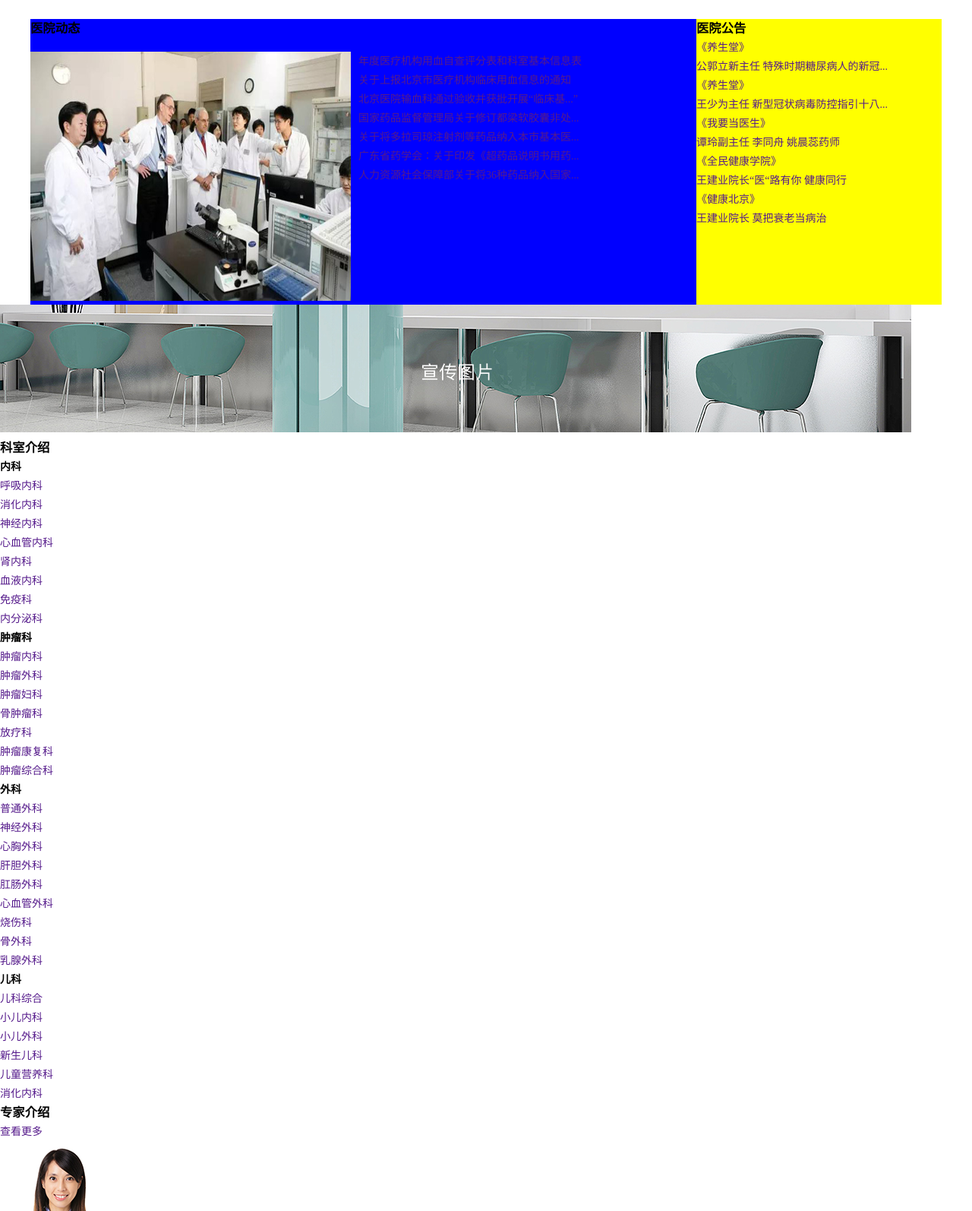
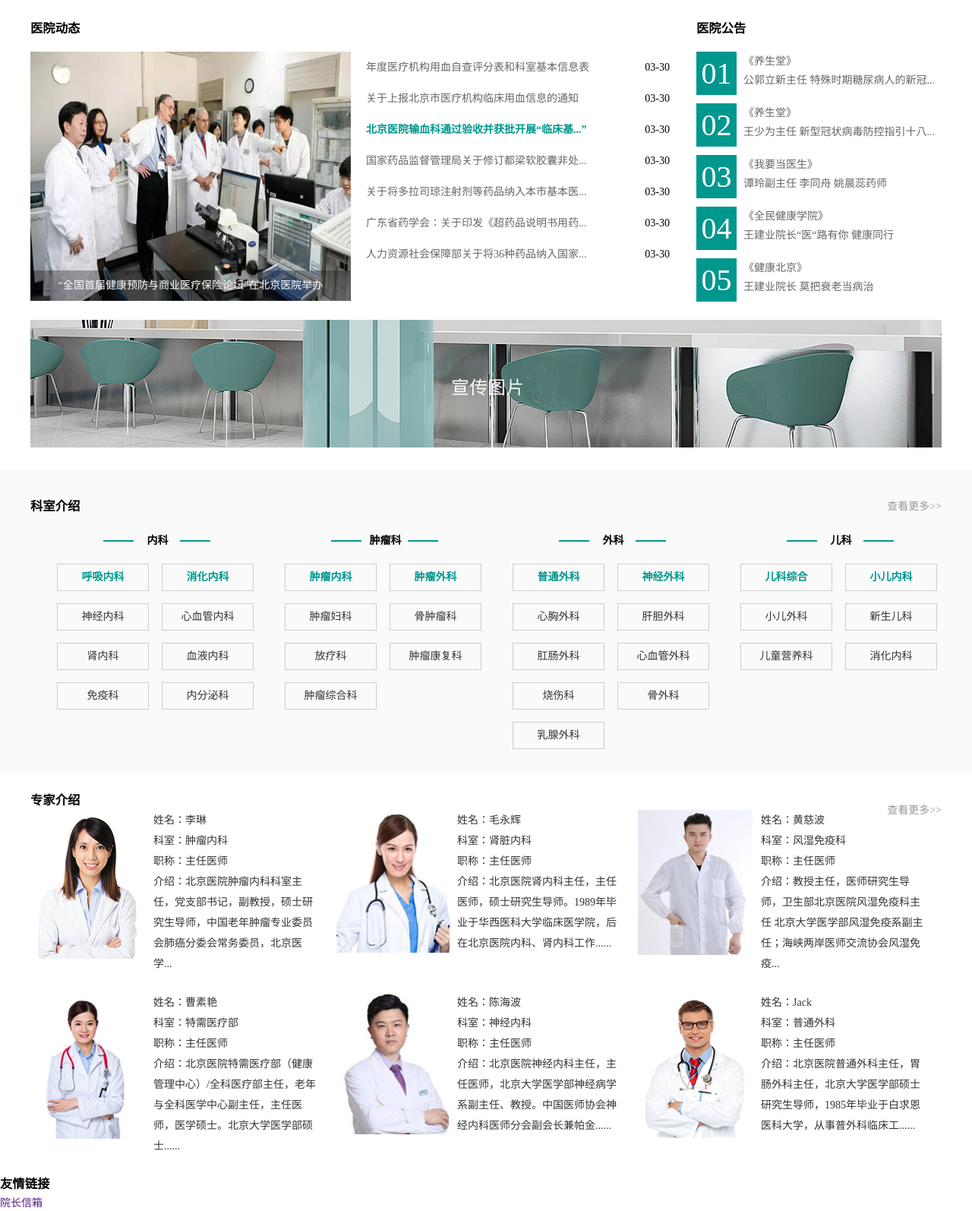
Before and after one commit to ztw1002/imooc, a plain HTML site: page 小慕医生/index.html in a window 1280 px wide. Shown: the part 740-2334 px from the top of the page at 76% size. Drawn offline with Linux system fonts and the light colour scheme.

Commit message:
Add files via upload

```diff
--- a/小慕医生/css.css
+++ b/小慕医生/css.css
@@ -1,4 +1,4 @@
-* {
+ * {
 	margin: 0;
 	padding: 0;
 }
@@ -255,7 +255,7 @@ header .main-nav ul li a:hover {
 .content .news-and-notice {
 	width: 1200px;
 	height: 376px;
-	background-color: red;
+	/* background-color: red; */
 	margin: 0 auto;
 	margin-top: 56px;
 
@@ -264,13 +264,13 @@ header .main-nav ul li a:hover {
 	float: left;
 	width: 877px;
 	height: 376px;
-	background-color: blue;
+	/* background-color: blue; */
 }
 .content .news-and-notice .notice {
 	float: left;
 	width: 323px;
 	height: 376px;
-	background-color: yellow;
+	/* background-color: yellow; */
 }
 
 .content .news-and-notice .news h3 {
@@ -281,10 +281,168 @@ header .main-nav ul li a:hover {
 	float: left;
 	width: 422px;
 	height: 328px;
-	margin-right: 10px;
+	margin-right: 20px;
+	position: relative;
+}
+.content .news-and-notice .news .news-content .hot-news .info {
+	bottom: 0;
+	left: 0;
+	position: absolute;
+	width: 100%;
+	height: 40px;
+	background-color: rgba(0,0,0,.3);
+	text-align: center;
+	color: white;
+	line-height: 40px;
 }
 .content .news-and-notice .news .news-content ul {
 	float: left;
-	width: 422px;
+	width: 400px;
 	height: 328px;
 }
+.content .news-and-notice .news .news-content ul li {
+	line-height: 41px;
+}
+.content .news-and-notice .news .news-content ul li a{
+	float: left;
+	color: #666;
+}
+.content .news-and-notice .news .news-content ul li span{
+	float: right;
+}
+.content .news-and-notice .news .news-content ul li.spec a {
+	color: #00978E;
+	font-weight: bold;
+}
+.content .news-and-notice .notice h3 {
+	height: 33px;
+	margin-bottom: 10px;
+}
+.content .news-and-notice .notice ol li {
+	overflow: hidden;
+	margin-bottom: 11px;
+}
+.content .news-and-notice .notice ol li .number {
+	float: left;
+	width: 53px;
+	height: 57px;
+	background-color: #00978E;
+	font-size: 40px;
+	color: white;
+	text-align: center;
+	line-height: 57px;
+	margin-right: 9px;
+}
+.content .news-and-notice .notice ol li dl dt a{
+	color: #666;
+}
+.content .news-and-notice .notice ol li dl dd a{
+	color: #666;
+}
+.content .ad-images {
+	width: 1200px;
+	margin: 20px auto;
+}
+.content .dep-info {
+	height: 400px;
+	background-color: #FAFAFA;
+}
+.content .dep-info .center {
+	width: 1200px;
+	margin: 0 auto;
+	overflow: hidden;
+	padding-top: 37px;
+	position: relative;
+}
+.content .dep-info .center .more {
+	position: absolute;
+	right: 0;
+	top: 37px;
+	position: absolute;
+	color: #999;
+}
+.content .dep-info .center .col {
+	float: left;
+	width: 265px;
+	padding-left: 35px;
+}
+.content .dep-info .center .col h4 {
+	text-align: center;
+	margin-bottom: 18px;
+	margin-top: 20px;
+	position: relative;
+}
+.content .dep-info .center .col h4::before {
+	content:'';
+	position: absolute;
+	height: 2px;
+	background-color: #00978E;
+	width: 40px;
+	left: 61px;
+	top: 12px;
+}
+.content .dep-info .center .col h4::after {
+	content:'';
+	position: absolute;
+	height: 2px;
+	background-color: #00978E;
+	width: 40px;
+	left: 162px;
+	top: 12px;
+}
+.content .dep-info .center .col li {
+	float: left;
+	width: 119px;
+	height: 34px;
+	border: 1px solid #CDCDCD;
+	text-align: center;
+	line-height: 34px;
+	margin-right: 17px;
+	margin-bottom: 16px;
+	color: #333;
+}
+.content .dep-info .center .col li:nth-child(2n) {
+	margin-right: 0;
+}
+.content .dep-info .center .col li a {
+	color: #333;
+}
+.content .dep-info .center .col li.spec a {
+	color: #00978E;
+	font-weight: bold;
+}
+.content .exp-info {
+	width: 1200px;
+	margin: 0 auto;
+	padding-top: 24px;
+	position: relative;
+}
+.content .exp-info .more {
+	position: absolute;
+	right: 0;
+	top: 37px;
+	color: #999;
+}
+.content .exp-info ul {
+	overflow: hidden;
+}
+.content .exp-info ul li {
+	float: left;
+	width: 400px;
+	height: 240px;
+}
+.content .exp-info ul li .picbox{
+	float: left;
+	width: 152px;
+}
+.content .exp-info ul li .picbox img {
+	width: 152px;
+
+}
+.content .exp-info ul li .wordbox {
+	float: left;
+	width: 220px;
+	padding-left: 10px;
+	color: #333;
+	line-height: 27px;
+}
--- a/小慕医生/index.html
+++ b/小慕医生/index.html
@@ -123,20 +123,20 @@
             <!-- 放新闻的大图片 -->
             <a href="">
               <img src="./images/news_pic.png" alt="">
-              <div>
+              <div class="info">
                 “全国首届健康预防与商业医疗保险论坛”在北京医院举办
               </div>
             </a>
           </div>
           <!-- 新闻列表 -->
           <ul>
-            <li><a href="">年度医疗机构用血自查评分表和科室基本信息表</a></li>
-            <li><a href="">关于上报北京市医疗机构临床用血信息的通知</a></li>
-            <li><a href="">北京医院输血科通过验收并获批开展“临床基...”</a></li>
-            <li><a href="">国家药品监督管理局关于修订都梁软胶囊非处...</a></li>
-            <li><a href="">关于将多拉司琼注射剂等药品纳入本市基本医...</a></li>
-            <li><a href="">广东省药学会：关于印发《超药品说明书用药...</a></li>
-            <li><a href="">人力资源社会保障部关于将36种药品纳入国家...</a></li>
+            <li><a href="">年度医疗机构用血自查评分表和科室基本信息表</a><span>03-30</span></li>
+            <li><a href="">关于上报北京市医疗机构临床用血信息的通知</a><span>03-30</span></li>
+            <li class="spec"><a href="">北京医院输血科通过验收并获批开展“临床基...”</a><span>03-30</span></li>
+            <li><a href="">国家药品监督管理局关于修订都梁软胶囊非处...</a><span>03-30</span></li>
+            <li><a href="">关于将多拉司琼注射剂等药品纳入本市基本医...</a><span>03-30</span></li>
+            <li><a href="">广东省药学会：关于印发《超药品说明书用药...</a><span>03-30</span></li>
+            <li><a href="">人力资源社会保障部关于将36种药品纳入国家...</a><span>03-30</span></li>
           </ul>
         </div>
       </div>
@@ -145,30 +145,35 @@
         <h3>医院公告</h3>
         <ol>
           <li>
+						<div class="number">01</div>
             <dl>
               <dt><a href="">《养生堂》</a></dt>
               <dd><a href="">公郭立新主任 特殊时期糖尿病人的新冠...</a></dd>
             </dl>
           </li>
           <li>
+						<div class="number">02</div>
             <dl>
               <dt><a href="">《养生堂》</dt>
               <dd><a href="">王少为主任 新型冠状病毒防控指引十八...</a></dd>
             </dl>
           </li>
           <li>
+						<div class="number">03</div>
             <dl>
               <dt><a href="">《我要当医生》</dt>
               <dd><a href="">谭玲副主任 李同舟 姚晨蕊药师</a></dd>
             </dl>
           </li>
           <li>
+						<div class="number">04</div>
             <dl>
               <dt><a href="">《全民健康学院》</dt>
               <dd><a href="">王建业院长“医“路有你 健康同行</a></dd>
             </dl>
           </li>
           <li>
+						<div class="number">05</div>
             <dl>
               <dt><a href="">《健康北京》</a></dt>
               <dd><a href="">王建业院长 莫把衰老当病治</a></dd>
@@ -188,13 +193,15 @@
 
     <!-- 科室介绍 -->
     <div class="dep-info">
+      <div class="center">
 				<h3>科室介绍</h3>
-      <section class="dep-content">
-        <div>
+				<a href="" class="more">查看更多&gt;&gt;</a>
+				<div class="dep-content">
+				  <div  class="col">
 				    <h4>内科</h4>
 				    <ul>
-            <li><a href="">呼吸内科</a></li>
-            <li><a href="">消化内科</a></li>
+				      <li class="spec"><a href="">呼吸内科</a></li>
+				      <li class="spec"><a href="">消化内科</a></li>
 				      <li><a href="">神经内科</a></li>
 				      <li><a href="">心血管内科</a></li>
 				      <li><a href="">肾内科</a></li>
@@ -203,11 +210,11 @@
 				      <li><a href="">内分泌科</a></li>
 				    </ul>
 				  </div>
-        <div>
+				  <div class="col">
 				    <h4>肿瘤科</h4>
 				    <ul>
-            <li><a href="">肿瘤内科</a></li>
-            <li><a href="">肿瘤外科</a></li>
+				      <li class="spec"><a href="">肿瘤内科</a></li>
+				      <li class="spec"><a href="">肿瘤外科</a></li>
 				      <li><a href="">肿瘤妇科</a></li>
 				      <li><a href="">骨肿瘤科</a></li>
 				      <li><a href="">放疗科</a></li>
@@ -215,11 +222,11 @@
 				      <li><a href="">肿瘤综合科</a></li>
 				    </ul>
 				  </div>
-        <div>
+				  <div  class="col">
 				    <h4>外科</h4>
 				    <ul>
-            <li><a href="">普通外科</a></li>
-            <li><a href="">神经外科</a></li>
+				      <li class="spec"><a href="">普通外科</a></li>
+				      <li class="spec"><a href="">神经外科</a></li>
 				      <li><a href="">心胸外科</a></li>
 				      <li><a href="">肝胆外科</a></li>
 				      <li><a href="">肛肠外科</a></li>
@@ -229,11 +236,11 @@
 				      <li><a href="">乳腺外科</a></li>
 				    </ul>
 				  </div>
-        <div>
+				  <div  class="col">
 				    <h4>儿科</h4>
 				    <ul>
-            <li><a href="">儿科综合</a></li>
-            <li><a href="">小儿内科</a></li>
+				      <li class="spec"><a href="">儿科综合</a></li>
+				      <li class="spec"><a href="">小儿内科</a></li>
 				      <li><a href="">小儿外科</a></li>
 				      <li><a href="">新生儿科</a></li>
 				      <li><a href="">儿童营养科</a></li>
@@ -242,11 +249,12 @@
 				  </div>
 				</div>
 			</div>
+    </div>
 
     <!-- 专家介绍 -->
     <div class="exp-info">
       <h3>专家介绍</h3>
-      <a href="">查看更多</a>
+      <a href="" class="more">查看更多&gt;&gt;</a>
       <ul>
         <li>
           <div class="picbox">
@@ -328,7 +336,7 @@
         </li>
       </ul>
     </div>
-  </section>
+  <!-- </section> -->
 
   <!-- 页脚 -->
   <footer>
```
Lines whose indentation alone changed are shown as unchanged.
